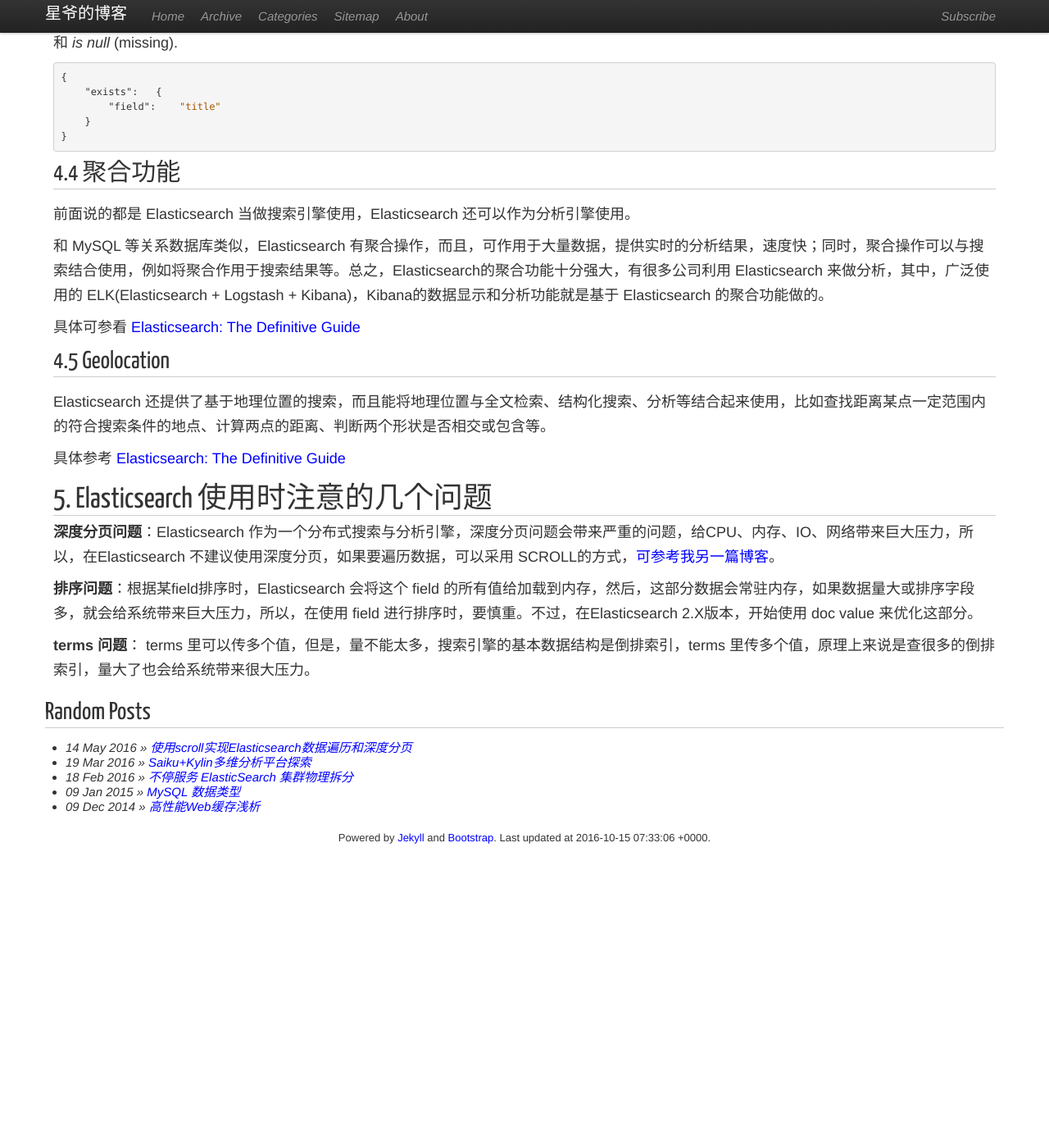
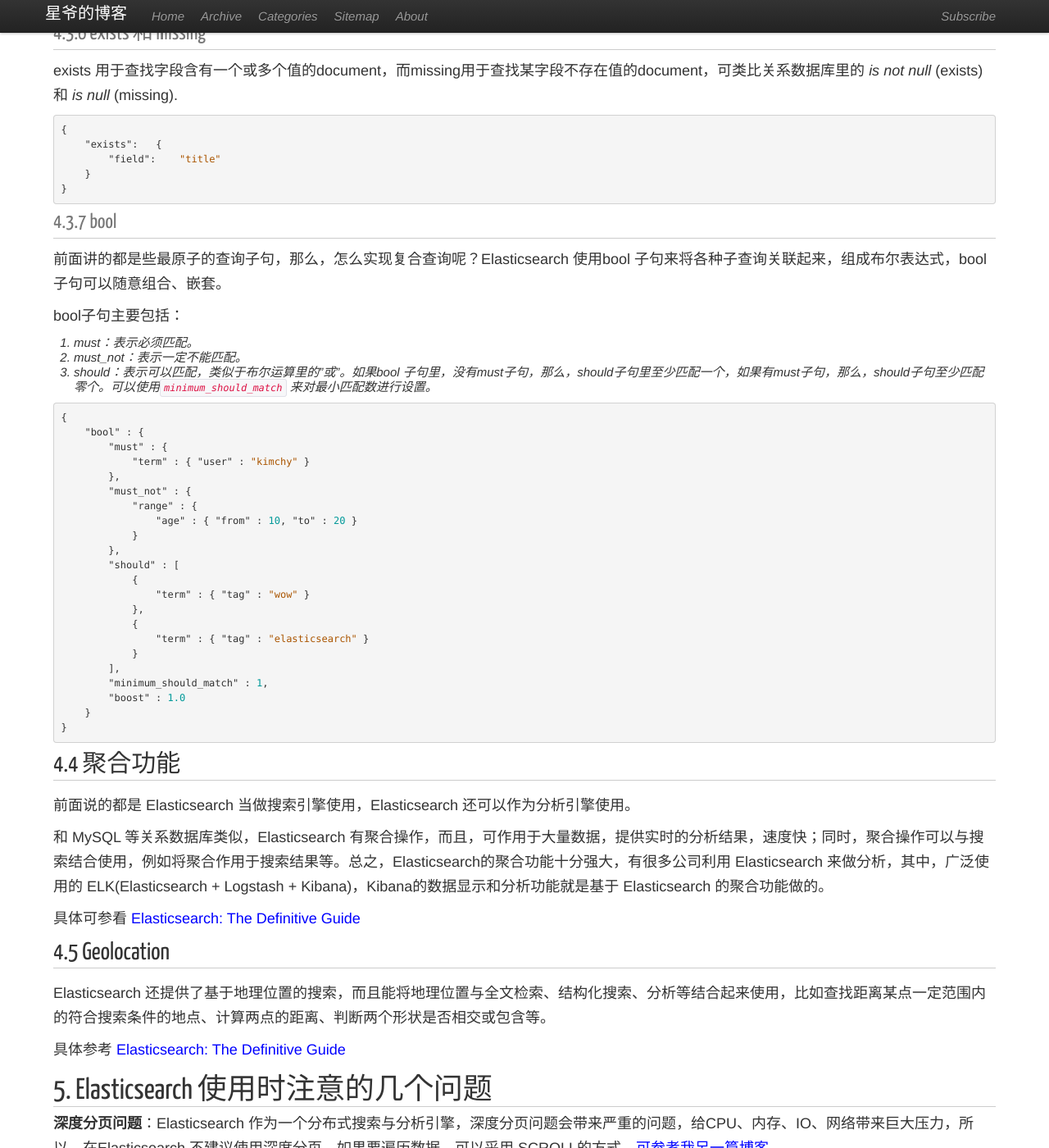
Before and after one commit to lxWei/lxwei.github.com, a Jekyll site: the page built from _posts/2016/2016-10-14-Elasticsearch 简介.md, in a window 1280 px wide and 1400 px high, scrolled down 3858 px. Shown: the whole window at 82% size. Built offline with Jekyll 4.4.1, drawn with Linux system fonts in a browser that asks for light colours; nearby versions of some CDN libraries; comment, search, counter and statistics services are not loaded; before the commit the page ends 4929 px from its top, so only the background shows below that; some of the changed text lies outside the part shown.

Commit message:
finish elasticsearch brief

````diff
--- a/_posts/2016/2016-10-14-Elasticsearch 简介.md
+++ b/_posts/2016/2016-10-14-Elasticsearch 简介.md
@@ -87,13 +89,15 @@
 
 ### 4.3.1 match_all
 
-```{"match_all": {}}```
+```json
+{"match_all":{}}
+```
 
 表示取出所有documents，在与filter结合使用时，会经常使用match_all。
 
 ### 4.3.2 match
 
-一般在全文检索时使用，首先利用analyzer 对具体查询字符串进行分析，然后进行查询；如果是在数值型字段、日期类型字段、布尔字段或not_analyzed 的字符串上进行查询时，不对查询字符串进行分析，表示精确匹配，一个简单的例子如：
+一般在全文检索时使用，首先利用analyzer 对具体查询字符串进行分析，然后进行查询；如果是在数值型字段、日期类型字段、布尔字段或not_analyzed 的字符串上进行查询时，不对查询字符串进行分析，表示精确匹配，两个简单的例子如：
 
 ```json
 { "match": { "tweet": "About Search" }}
@@ -155,6 +159,43 @@
 }
 ```
 
+### 4.3.7 bool
+
+前面讲的都是些最原子的查询子句，那么，怎么实现复合查询呢？Elasticsearch 使用bool 子句来将各种子查询关联起来，组成布尔表达式，bool 子句可以随意组合、嵌套。
+
+bool子句主要包括：
+
+1. must：表示必须匹配。
+2. must_not：表示一定不能匹配。
+3. should：表示可以匹配，类似于布尔运算里的"或"。如果bool 子句里，没有must子句，那么，should子句里至少匹配一个，如果有must子句，那么，should子句至少匹配零个。可以使用```minimum_should_match``` 来对最小匹配数进行设置。
+
+```json
+{
+    "bool" : {
+        "must" : {
+            "term" : { "user" : "kimchy" }
+        },
+        "must_not" : {
+            "range" : {
+                "age" : { "from" : 10, "to" : 20 }
+            }
+        },
+        "should" : [
+            {
+                "term" : { "tag" : "wow" }
+            },
+            {
+                "term" : { "tag" : "elasticsearch" }
+            }
+        ],
+        "minimum_should_match" : 1,
+        "boost" : 1.0
+    }
+}
+```
+
+
+
 ## 4.4 聚合功能
 
 前面说的都是 Elasticsearch 当做搜索引擎使用，Elasticsearch 还可以作为分析引擎使用。
@@ -177,7 +218,9 @@
 
 **terms 问题**： terms 里可以传多个值，但是，量不能太多，搜索引擎的基本数据结构是倒排索引，terms 里传多个值，原理上来说是查很多的倒排索引，量大了也会给系统带来很大压力。
 
+# 6 总结
 
+本文是一篇 Elasticsearch 的入门文章，涵盖的是一些基本概念，篇幅有限，并不深入，如DSL的具体语法、聚合功能等都点到为止，希望大家知道的是Elasticsearch能干什么，具体要做的时候，再去详查就好了。
 
 [1]: http://7sbmb0.com1.z0.glb.clouddn.com/es-head.jpeg	"head"
 [2]: http://7sbmb0.com1.z0.glb.clouddn.com/es-result.png	"es result"
````
Also changed, not shown: other parts of _posts/2016/2016-10-14-Elasticsearch 简介.md (+6 -4 lines).
